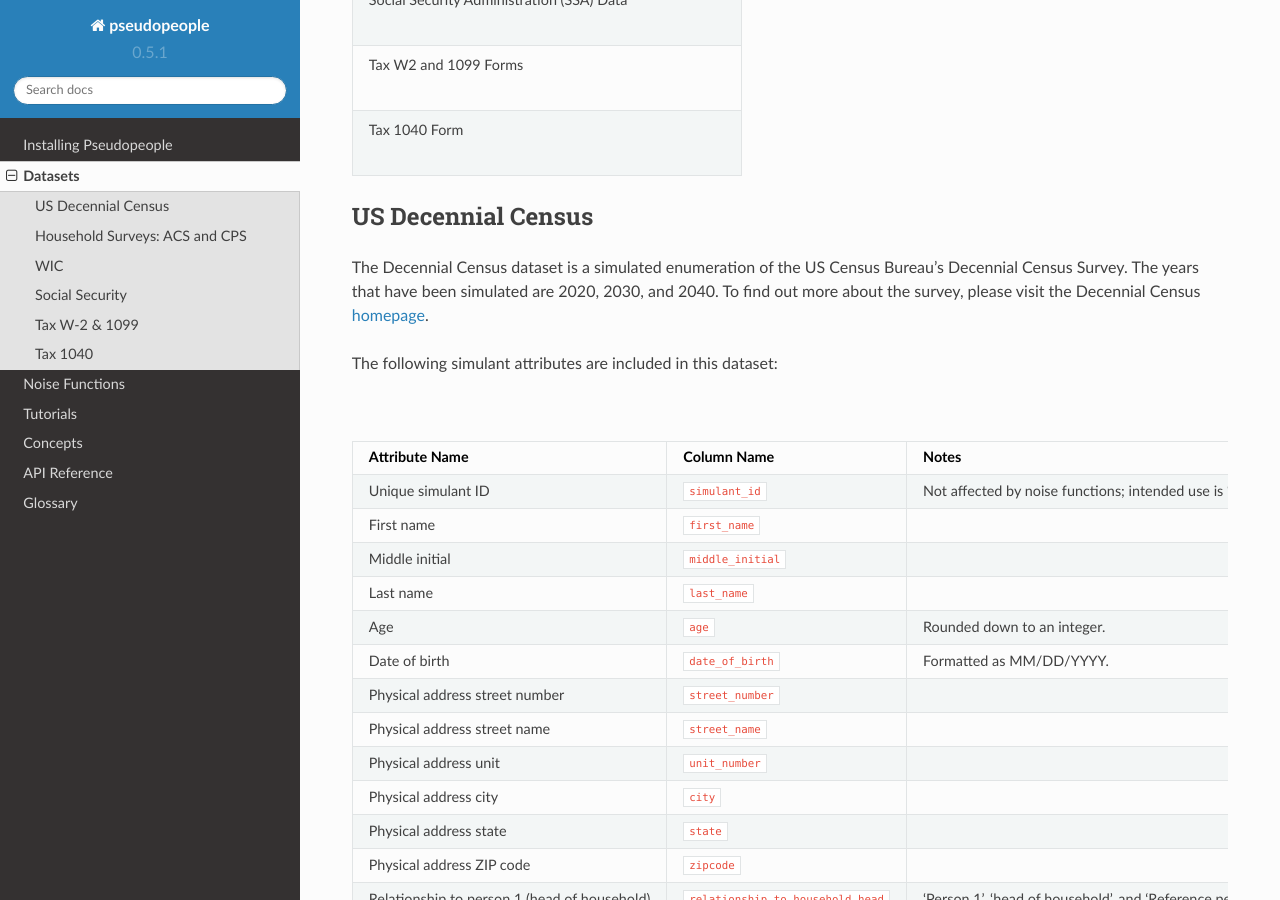
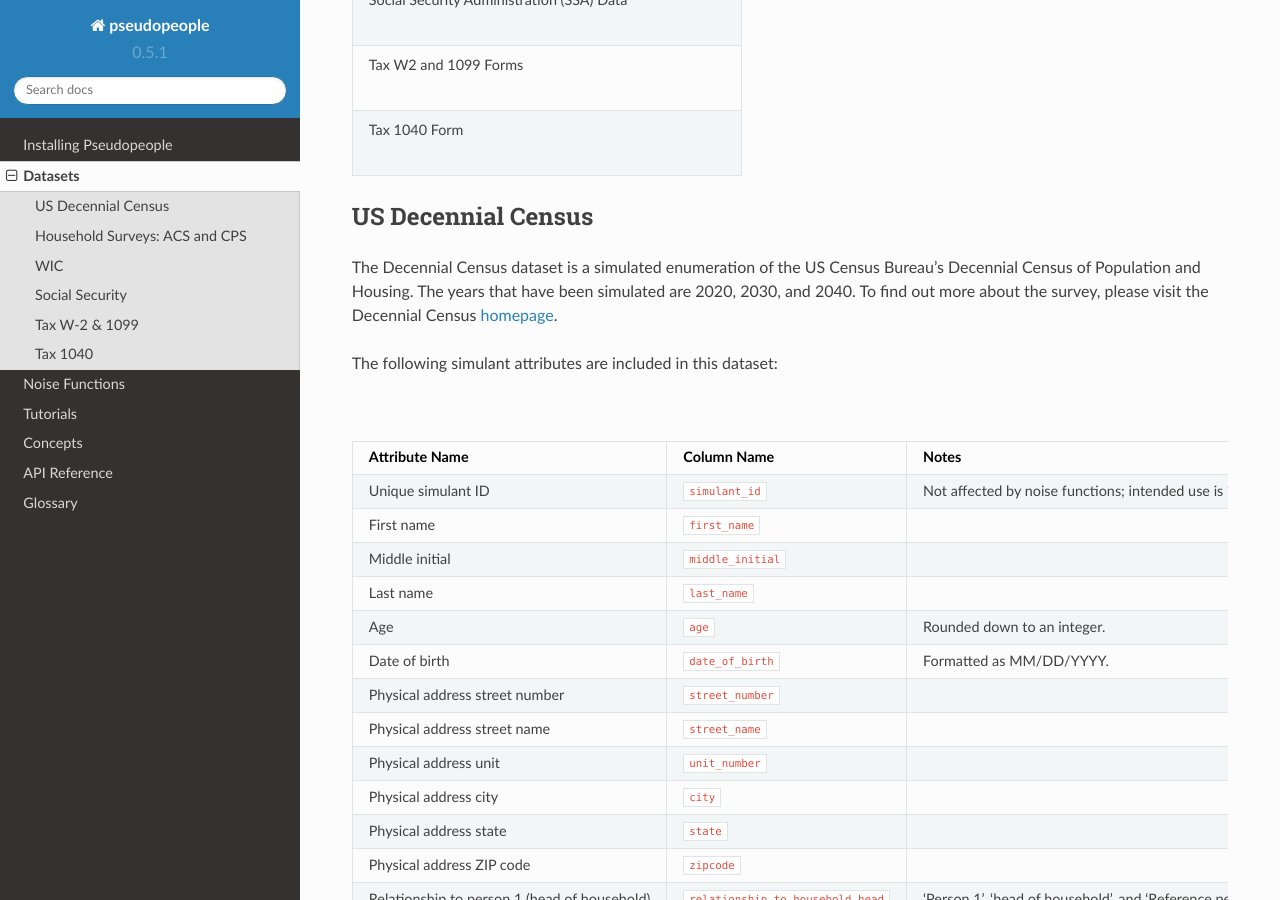
Before and after one commit to ihmeuw/pseudopeople, a Sphinx documentation site: the page built from docs/source/datasets/index.rst, in a window 1280 px wide and 900 px high, scrolled down 852 px. Built offline with Sphinx 7.4.7 and the Read the Docs theme 2.0.0, drawn with Linux system fonts in a browser that asks for light colours.

Commit message:
Update docs/source/datasets/index.rst
Co-authored-by: Zeb Burke-Conte <zmbc@users.noreply.github.com>

```diff
--- a/docs/source/datasets/index.rst
+++ b/docs/source/datasets/index.rst
@@ -34,7 +34,7 @@ an individual simulant, with the columns representing different simulant attribu
 
 US Decennial Census
 -------------------
-The Decennial Census dataset is a simulated enumeration of the US Census Bureau's Decennial Census Survey. The years
+The Decennial Census dataset is a simulated enumeration of the US Census Bureau's Decennial Census of Population and Housing. The years
 that have been simulated are 2020, 2030, and 2040. To find out more about the survey, please visit the Decennial Census
 `homepage <https://www.census.gov/programs-surveys/decennial-census.html>`_.
 
```
